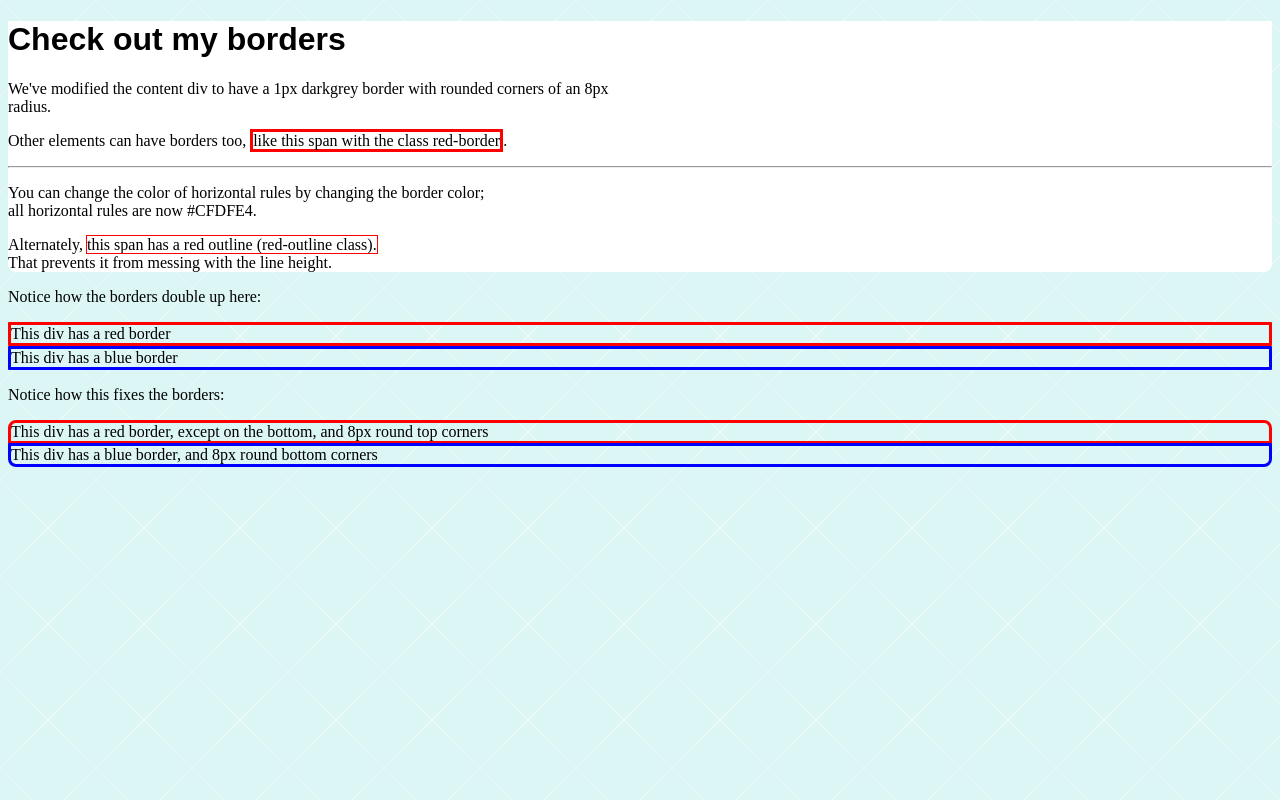
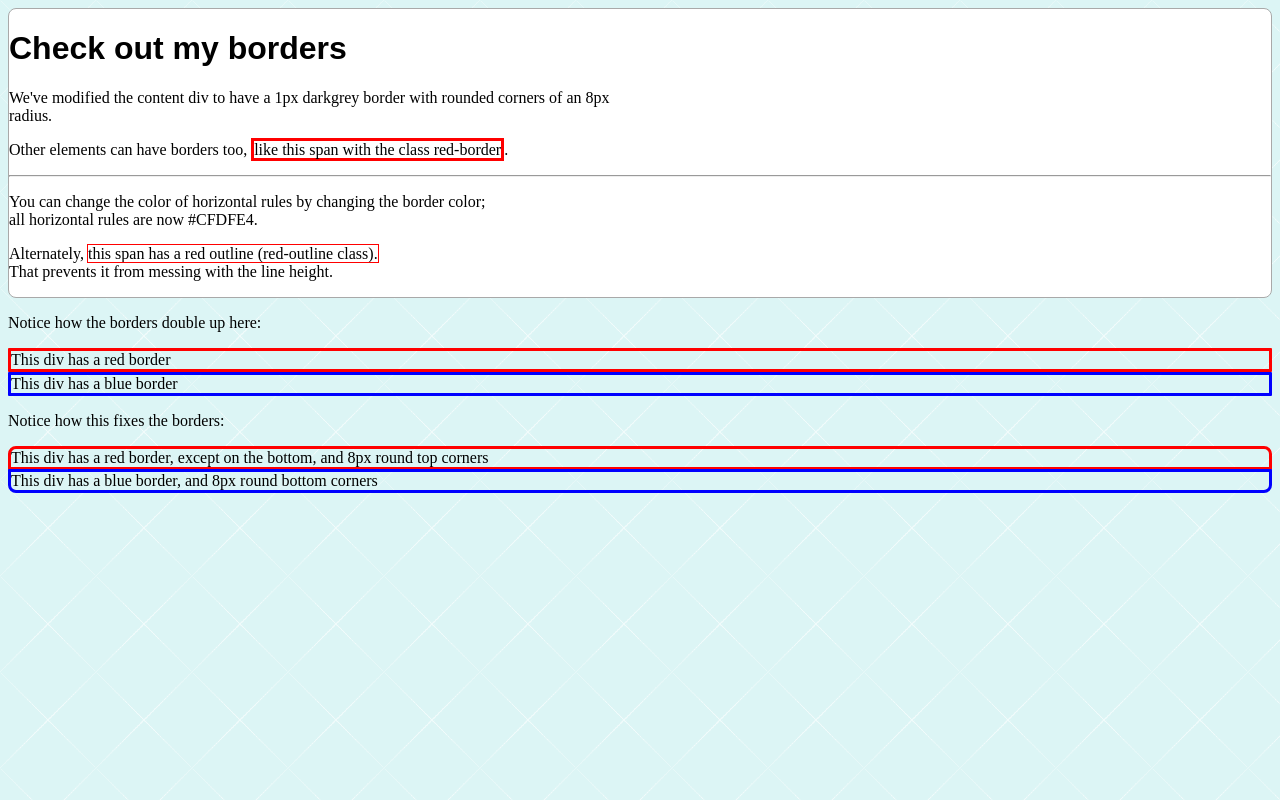
Before and after one commit to Fulzske/2022-s1-wdc, a plain HTML site: page prac2/task2-6.html in a window 1280 px wide. Drawn offline with Linux system fonts and the light colour scheme.

Commit message:
Your Message

```diff
--- a/prac2/prac2.css
+++ b/prac2/prac2.css
@@ -3,10 +3,10 @@ body  {
     background-color:#DCF5f5;
 }
 
-.content {
+#content {
     background-color:white;
     border-radius: 8px;
-    border: 1px darkgrey;
+    border: 1px solid darkgrey;
 }
 
 hr {
--- a/prac2/task2-6.html
+++ b/prac2/task2-6.html
@@ -4,7 +4,7 @@
 
 <title>title</title>
 
-<div class="content">
+<div id="content">
 <h1>Check out my borders</h1>
 <p>We've modified the content div to have a 1px darkgrey border with rounded corners of an 8px<br>radius.</p>
 <p>Other elements can have borders too, <span class="red-border">like this span with the class red-border</span>.</p><hr>
```
